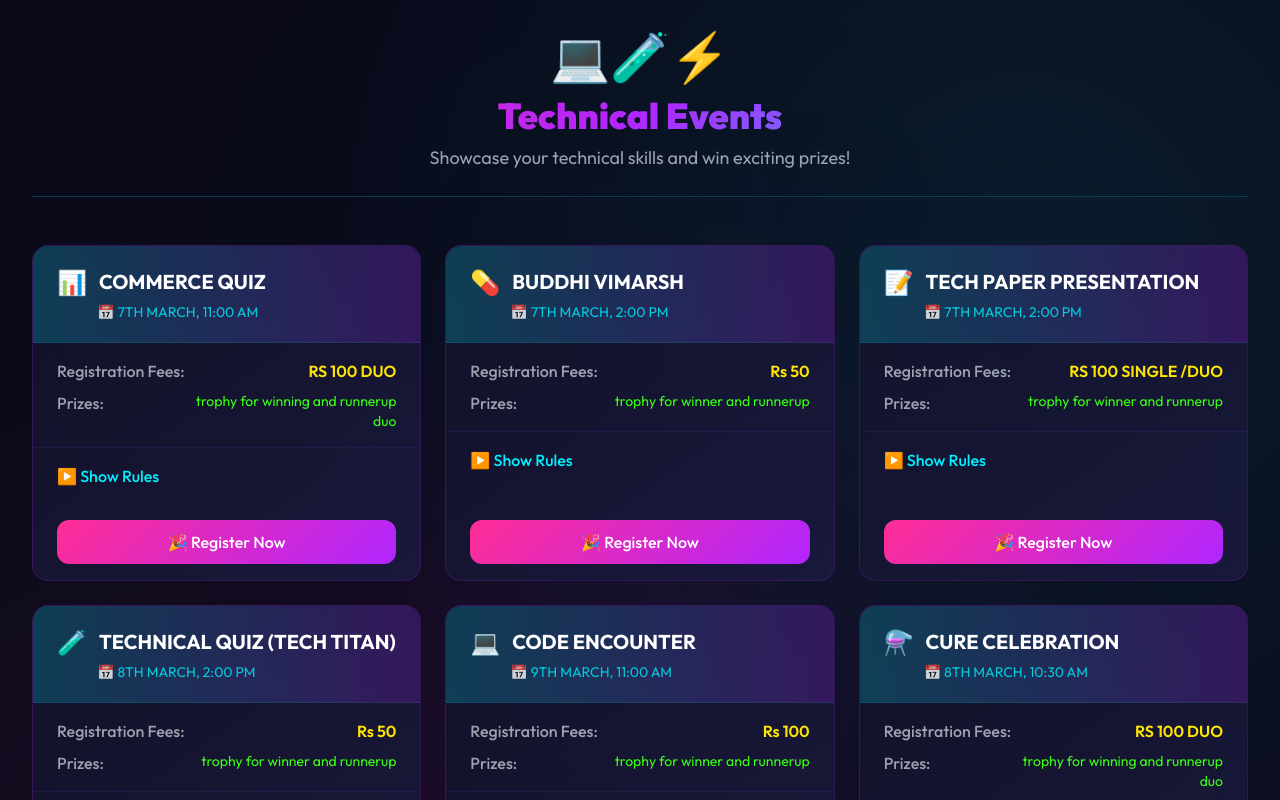
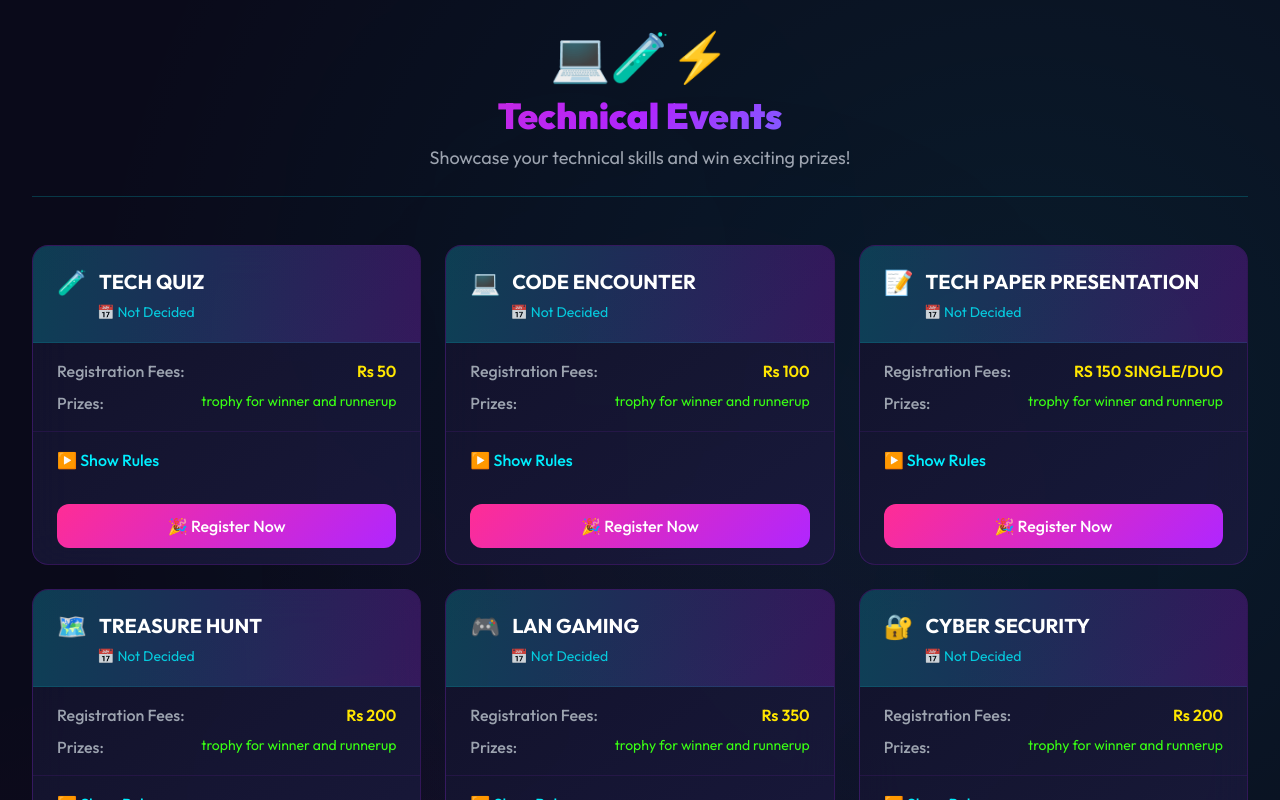
Before and after one commit to Jaishankar7655/TYF2K25, a React (Vite) app: page /Technical in a window 1280 px wide. Shown: the top 800 px of the page. Built offline with nearby package versions, Linux system fonts and the light colour scheme.

Commit message:
chnages in the date

```diff
--- a/src/Components/Culture.jsx
+++ b/src/Components/Culture.jsx
@@ -8,44 +8,44 @@ function Culture() {
     {
       id: 22, name: "TRUDIES",
       rules: ["NO SPECIFIC RULES."],
-      date: "6TH MARCH, 12:00 AM", fees: "Rs 50", prizes: "TROPHY FOR WINNER", emoji: "🎤",
+      date: "Not Decided", fees: "Rs 50", prizes: "TROPHY FOR WINNER", emoji: "🎤",
     },
     {
       id: 23, name: "SONG COMPETITION",
       rules: ["TIME DURATION WILL BE UNDER 5 MIN.", "MAXIMUM 5 MAMBER IS ALLOWED IN THE GROUP."],
-      date: "8TH MARCH, 1:00 PM", fees: "SOLO- Rs 50, DUET Rs 100, GROUP Rs150",
+      date: "Not Decided", fees: "SOLO- Rs 50, DUET Rs 100, GROUP Rs150",
       prizes: "SOLO:- 1 TROPHY FOR WINNER, DUO :- 2 TROPHY FOR WINNER, GROUP:- 1 TROPHY FOR WINNING GROUP", emoji: "🎵",
     },
     {
       id: 24, name: "DANCE COMPETITION",
       rules: ["ALL THE PARTICIPANTS MUST REGISTER BEFORE THE DEADLINE.", "EACH PERFORMANCE SHOULD BE PERFORMED UNDER 5 MIN.", "PARTICIPANTS MUST PROVIDE THEIR OWN MUSIC.", "GROUP CAN HAVE MAXIMUM 8 MEMBER."],
-      date: "8TH MARCH, 1:00 PM", fees: "SOLO- Rs 100, DUET Rs 150, GROUP Rs 250",
+      date: "Not Decided", fees: "SOLO- Rs 100, DUET Rs 150, GROUP Rs 250",
       prizes: "SOLO:- 1ST, 2ND & 3RD PRICE, DUO :- 1ST, 2ND & 3RD PRICE, GROUP:- 1ST & 2ND PRICE.", emoji: "💃",
     },
     {
       id: 25, name: "RANGOLI",
       rules: ["RANGOLI COLOURS IS ALLOWED FOR RANGOLI.(NO PAINTS OR FLOWER IS ALLOWED)", "THEME:- WOMEN DAY.", "TIME LIMITS WILL BE 1 HRS.", "SIZE OF AREA FOR RANGOLI WILL BE 4FT * 4 FT"],
-      date: "8TH MARCH, 10:30 AM", fees: "Rs 50", prizes: "TROPHY FOR WINNER AND RUNNERUP", emoji: "🎨",
+      date: "Not Decided", fees: "Rs 50", prizes: "TROPHY FOR WINNER AND RUNNERUP", emoji: "🎨",
     },
     {
       id: 26, name: "FACE PAINTAING",
       rules: ["THERE WILL BE ONLY SINGLE ROUND"],
-      date: "9TH MARCH, 10:30 AM", fees: "Rs 50", prizes: "TROPHY FOR WINNER AND RUNNERUP", emoji: "🖌️",
+      date: "Not Decided", fees: "Rs 50", prizes: "TROPHY FOR WINNER AND RUNNERUP", emoji: "🖌️",
     },
     {
       id: 27, name: "RAMP WALK",
       rules: ["DAY 1 THEME :- BOLLYWOOD.", "DAY-2 THEME:- ANGEL AND DEVIL."],
-      date: "8TH MARCH, 4:30 PM", fees: "Rs100", prizes: "TROPHY FOR WINNER AND RUNNERUP FOR MALE AND FEMALE CANDIDATE", emoji: "🕺",
+      date: "Not Decided", fees: "Rs100", prizes: "TROPHY FOR WINNER AND RUNNERUP FOR MALE AND FEMALE CANDIDATE", emoji: "🕺",
     },
     {
       id: 28, name: "NUKKAD NATAK",
       rules: ["THEME:- SOCIAL AWARENESS.", "MAX 10 MEMBER PER TEAM.", "TIME LIMIT WILL BE 10 MIN.", "TEAM SHOULD BRING THEIR OWN PROPS.", "MIC AND SOUND SYSTEM IS NOT ALLOWED"],
-      date: "9TH MARCH, 1.00PM", fees: "Rs100 PER TEAM", prizes: " TROPHY FOR WINNING GROUP", emoji: "🎭",
+      date: "Not Decided", fees: "Rs100 PER TEAM", prizes: " TROPHY FOR WINNING GROUP", emoji: "🎭",
     },
     {
       id: 29, name: "DANCE BATTLE",
       rules: ["FIRST ROUND:- PERFORMED UNDER 2 MIN.(THEME:- BOLLYWOOD)", "SECOND ROUND:- PERFORMED UNDER 2 MIN. (THEME:- HIP-HOP BEAT)", "THIRD ROUND:- PERFORMED UNDER 4 MIN.((THEME:- GIVEN ON THE SPOT)"],
-      date: "9TH MARCH, 1:30 PM", fees: "Rs100", prizes: "TROPHY FOR 1ST, 2ND & 3RD", emoji: "🔥",
+      date: "Not Decided", fees: "Rs100", prizes: "TROPHY FOR 1ST, 2ND & 3RD", emoji: "🔥",
     },
   ];
 
--- a/src/Components/Literary.jsx
+++ b/src/Components/Literary.jsx
@@ -5,14 +5,14 @@ function Literary() {
   const [openEventId, setOpenEventId] = useState(null);
   const navigate = useNavigate();
   const literaryEvents = [
-    { id: 14, name: "POSTER PRESENTATION", rules: ["THEME:- WOMENS DAY.", "USE GRAPHICS & ILLUSTRATIONS.", "ONLY HAND MADE POSTER WILL BE CONSIDERED.", "PRESENTATION TIME LIMIT FOR EXPLAINATION WILL BE 2 MIN.", "POSTER SIZE IS A0 SIZE(33* 46 INCH).", "POSTERS HAS TO BE PRE HAND MADE"], date: "7TH MARCH, 3:00 PM", fees: "Rs 50", prizes: "TROPHY FOR WINNER AND RUNNERUP", emoji: "🖼️" },
-    { id: 15, name: "BECHO TO JAANE", rules: ["SELLING MATERIAL WILL BE PROVIDED BY INSTITUTION.", "TIME LIMIT WILL BE HALF N HOUR."], date: "7TH MARCH, 2:00 PM", fees: "Rs 50", prizes: "TROPHY FOR WINNER AND RUNNERUP", emoji: "🛍️" },
-    { id: 16, name: "IPL AUCATION", rules: ["TEAM SHOULD HAVE 3 MEMBERS.", "BIDDING HAS TO BE DONE WITHIN ASSIGN BUDGET"], date: "8TH MARCH, 11:00 AM", fees: "Rs 150 PER TEAM", prizes: "TROPHY FOR WINNING AND RUNNERUP TEAM", emoji: "🏏" },
-    { id: 17, name: "POETRY (KAVI KOSH)", rules: ["VULGAR WRITING IS NOT ALLOWED."], date: "8TH MARCH, 1:00 PM", fees: "Rs 50", prizes: "TROPHY FOR WINNER AND RUNNERUP", emoji: "✍️" },
-    { id: 18, name: "EXTEMPORE", rules: ["PARTICIPANTS WILL BE GIVEN A TANDOM TOPIC AND THEY HAVE TO SPEAK ON THAT TOPIC.", "PERTICULAR TIME WILL BE GIVEN TO SPEAK.", "PARTICIPANTS WILL NOT BE ALLOWED TO PREPARE SPEECH IN ADVANCE."], date: "8TH MARCH, 2:00 PM", fees: "Rs 50", prizes: "TROPHY FOR WINNER AND RUNNERUP", emoji: "🎙️" },
-    { id: 19, name: "MIND MARATHON", rules: ["THERE WILL BE 4 ROUNDS.", "QUESTIONS WILL BE ON GENERAL SCIENCE, GK AND CURRENT AFFAIRS.", "TIME LIMIT WILL BE THERE FOR FIRST"], date: "9TH MARCH, 11:00 AM", fees: "RS 70 DUO", prizes: "TROPHY FOR WINNER AND RUNNERUP", emoji: "🧠" },
-    { id: 20, name: "AD MAD SHOW", rules: ["MAX FOUR MEMBER PER TEAM.", "TIME LIMIT WILL BE 2 MIN.", "ONE AD HAS TO BE PREPARED IN ADVANCED FOR ROUND ONE."], date: "9TH MARCH, 11:00 AM", fees: "Rs100 PER TEAM", prizes: "TROPHY FOR 1ST, 2ND & 3RD ", emoji: "📺" },
-    { id: 21, name: "DESIGNER CUT", rules: ["MAX TWO MEMBER PER TEAM.", "NEWSPAPER IS PROVIDED BY INSTITUTION.", "CUT AND DESIGN WILL BE DONE IN THE GIVEN TIME.", "DRESS CAN BE WAREABLE AND DECENT.", "NO PRE-PREPARED DRESS WILL BE ALLOWED."], date: "9TH MARCH, 11:00 AM", fees: "Rs 50", prizes: "TROPHY FOR WINNER AND RUNNERUP", emoji: "✂️" },
+    { id: 14, name: "POSTER PRESENTATION", rules: ["THEME:- WOMENS DAY.", "USE GRAPHICS & ILLUSTRATIONS.", "ONLY HAND MADE POSTER WILL BE CONSIDERED.", "PRESENTATION TIME LIMIT FOR EXPLAINATION WILL BE 2 MIN.", "POSTER SIZE IS A0 SIZE(33* 46 INCH).", "POSTERS HAS TO BE PRE HAND MADE"], date: "Not Decided", fees: "Rs 50", prizes: "TROPHY FOR WINNER AND RUNNERUP", emoji: "🖼️" },
+    { id: 15, name: "BECHO TO JAANE", rules: ["SELLING MATERIAL WILL BE PROVIDED BY INSTITUTION.", "TIME LIMIT WILL BE HALF N HOUR."], date: "Not Decided", fees: "Rs 50", prizes: "TROPHY FOR WINNER AND RUNNERUP", emoji: "🛍️" },
+    { id: 16, name: "IPL AUCATION", rules: ["TEAM SHOULD HAVE 3 MEMBERS.", "BIDDING HAS TO BE DONE WITHIN ASSIGN BUDGET"], date: "Not Decided", fees: "Rs 150 PER TEAM", prizes: "TROPHY FOR WINNING AND RUNNERUP TEAM", emoji: "🏏" },
+    { id: 17, name: "POETRY (KAVI KOSH)", rules: ["VULGAR WRITING IS NOT ALLOWED."], date: "Not Decided", fees: "Rs 50", prizes: "TROPHY FOR WINNER AND RUNNERUP", emoji: "✍️" },
+    { id: 18, name: "EXTEMPORE", rules: ["PARTICIPANTS WILL BE GIVEN A TANDOM TOPIC AND THEY HAVE TO SPEAK ON THAT TOPIC.", "PERTICULAR TIME WILL BE GIVEN TO SPEAK.", "PARTICIPANTS WILL NOT BE ALLOWED TO PREPARE SPEECH IN ADVANCE."], date: "Not Decided", fees: "Rs 50", prizes: "TROPHY FOR WINNER AND RUNNERUP", emoji: "🎙️" },
+    { id: 19, name: "MIND MARATHON", rules: ["THERE WILL BE 4 ROUNDS.", "QUESTIONS WILL BE ON GENERAL SCIENCE, GK AND CURRENT AFFAIRS.", "TIME LIMIT WILL BE THERE FOR FIRST"], date: "Not Decided", fees: "RS 70 DUO", prizes: "TROPHY FOR WINNER AND RUNNERUP", emoji: "🧠" },
+    { id: 20, name: "AD MAD SHOW", rules: ["MAX FOUR MEMBER PER TEAM.", "TIME LIMIT WILL BE 2 MIN.", "ONE AD HAS TO BE PREPARED IN ADVANCED FOR ROUND ONE."], date: "Not Decided", fees: "Rs100 PER TEAM", prizes: "TROPHY FOR 1ST, 2ND & 3RD ", emoji: "📺" },
+    { id: 21, name: "DESIGNER CUT", rules: ["MAX TWO MEMBER PER TEAM.", "NEWSPAPER IS PROVIDED BY INSTITUTION.", "CUT AND DESIGN WILL BE DONE IN THE GIVEN TIME.", "DRESS CAN BE WAREABLE AND DECENT.", "NO PRE-PREPARED DRESS WILL BE ALLOWED."], date: "Not Decided", fees: "Rs 50", prizes: "TROPHY FOR WINNER AND RUNNERUP", emoji: "✂️" },
   ];
 
   const handleToggleRules = (id) => {
--- a/src/Components/RegistrationForm.jsx
+++ b/src/Components/RegistrationForm.jsx
@@ -54,12 +54,18 @@ const categories = [
     title: "Technical",
     icon: "💻",
     events: [
-      { name: "Tech Paper presentation , (Single/Duo) ", price: 100 },
+      { name: "Tech Quiz", price: 50 },
       { name: "Code Encounter", price: 100 },
-      { name: "Cure Celebration (Duo)", price: 100 },
-      { name: "Tech Quiz", price: 50 },
+      { name: "Tech Paper Presentation (Single/Duo)", price: 150 },
+      { name: "Treasure Hunt", price: 200 },
+      { name: "LAN Gaming", price: 350 },
+      { name: "Cyber Security", price: 200 },
+      { name: "Tech Talk", price: 0 },
+      { name: "Pharma Quiz", price: 100 },
+      { name: "Cure Creation", price: 100 },
       { name: "Buddhi Vimarsh", price: 50 },
       { name: "Commerce Quiz (Duo)", price: 100 },
+      { name: "Cure Celebration (Duo)", price: 100 },
     ],
   },
   {
@@ -78,7 +84,7 @@ const categories = [
       { name: "Arm Wrestling", price: 50 },
       { name: "Badminton", price: 50 },
       { name: "Chess", price: 50 },
-      { name: "Volleyball (Per Team) ", price: 600 },
+      { name: "Volleyball (Per Team)", price: 600 },
       { name: "Kho-Kho (Per team)", price: 150 },
       { name: "Carrom", price: 50 },
     ],
@@ -87,13 +93,22 @@ const categories = [
     title: "SAC Committee",
     icon: "🌟",
     events: [
-      { name: "Dare to Drink", price: 0 },
-      { name: "Cup Pyramid", price: 0 },
+      { name: "Push-Up Challenge", price: 50 },
+      { name: "Plank / Weight Add-On Challenge", price: 0 },
       { name: "Spoon Tie-Knot Challenge", price: 0 },
-      { name: "Plank / Weight Add-on Challenge", price: 0 },
+      { name: "Poetry", price: 0 },
+      { name: "Arm Wrestling (SAC)", price: 50 },
+      { name: "Bottle Flip", price: 0 },
+      { name: "Thug of War (Per Team, Max 10)", price: 300 },
+      { name: "Teacher's Ramp Walk", price: 0 },
       { name: "Blind Fold Challenge", price: 0 },
       { name: "Dance-Freeze Challenge", price: 0 },
-      { name: "Cricket Circle Game", price: 0 },
+      { name: "Paper Folding Dance", price: 0 },
+      { name: "Truba Roadies", price: 0 },
+      { name: "Cup Pyramid", price: 0 },
+      { name: "Sign - Walk Game", price: 0 },
+      { name: "Cricket Circle Game", price: 100 },
+      { name: "Dare to Drink", price: 0 },
     ],
   },
 ];
--- a/src/Components/Sport.jsx
+++ b/src/Components/Sport.jsx
@@ -13,7 +13,7 @@ function Sport() {
         "AT LEAST TWO TEAM MEMBERS HAVE TO BE PRESENT AT THE VENUE.",
         "CANDIDATES SHOULD REACH THE VENUE BEFORE 30 MINUTES.",
       ],
-      date: "8TH MARCH, 10:00 AM",
+      date: "Not Decided",
       fees: "RS 350 PER SQUAD",
       prizes:
         "CASH PRIZE(DEPENDS ON REGISTRATION) AND CERTIFICATES TO ALL PARTICIPANTS",
@@ -23,7 +23,7 @@ function Sport() {
       id: 8,
       name: "CHESS",
       rules: ["REGULAR RULES."],
-      date: "6TH MARCH, 10:00 AM",
+      date: "Not Decided",
       fees: "Rs 50",
       prizes: "TROPHY FOR WINNER ",
       emoji: "♟️",
@@ -32,7 +32,7 @@ function Sport() {
       id: 9,
       name: "BADMINTON",
       rules: ["SINGLES WILL BE THERE.", "MATCH WILL BE OF 11 POINTS."],
-      date: "6TH MARCH, 11:00 AM",
+      date: "Not Decided",
       fees: "Rs 50",
       prizes: "TROPHY FOR WINNER AND RUNNERUP",
       emoji: "🏸",
@@ -41,7 +41,7 @@ function Sport() {
       id: 10,
       name: "KHO-KHO",
       rules: ["8 PARTICIPANTS SHOULD BE THERE IN THE TEAM."],
-      date: "6TH MARCH, 11:00 AM",
+      date: "Not Decided",
       fees: "RS 150 PER TEAM",
       prizes: "MEDAL & TROPHY FOR WINNING TEAM",
       emoji: "🏃",
@@ -55,7 +55,7 @@ function Sport() {
         "LIFTING ELBOW, GRIP CHANGE, EARLY START, INTENTIONAL SLIP.",
         "WEIGHT RANGE: 60-80 KG AND 80-ABOVE 100KG.",
       ],
-      date: "7TH MARCH, 1:00 PM",
+      date: "Not Decided",
       fees: "Rs 50",
       prizes:
         "TROPHY AND MEDAL FOR BOTH THE CATEGORY OF 60-80KG AND 80-ABOVE 100KG.",
@@ -71,7 +71,7 @@ function Sport() {
         "UMPIRE DECISION WILL BE FINAL.",
         "TEAM CAN HAVE MAXIMUM 9 MEMBERS.",
       ],
-      date: "7TH MARCH, 10:30 AM",
+      date: "Not Decided",
       fees: "RS 600 PER TEAM",
       prizes:
         " 1 TROPHY & 9 GOLD MEDALS TO WINNING TEAM & SILVER MEDALS FOR RUNNERUP TEAM",
@@ -87,7 +87,7 @@ function Sport() {
         "PROPER DRESS AND SHOES ARE MANDATORY.",
         "UMPIRE DECISION WILL BE FINAL.",
       ],
-      date: "7TH MARCH, 10:30 AM",
+      date: "Not Decided",
       fees: "RS 500 PER TEAM",
       prizes:
         " 1 TROPHY & 9 GOLD MEDALS TO WINNING TEAM & SILVER MEDALS FOR RUNNERUP TEAM",
@@ -97,7 +97,7 @@ function Sport() {
       id: 14,
       name: "CARROM",
       rules: ["REGULAR RULES."],
-      date: "7TH MARCH, 11:00 AM",
+      date: "Not Decided",
       fees: "Rs 50",
       prizes: "Not specified",
       emoji: "🎯",
--- a/src/Components/Technical.jsx
+++ b/src/Components/Technical.jsx
@@ -6,12 +6,18 @@ function Technical() {
   const navigate = useNavigate();
 
   const technicalEvents = [
-    { id: 1, name: "COMMERCE QUIZ", rules: ["THERE WILL BE THREE ROUNDS (MCQ, PRESENTATION, RAPID FIRE).", "TIME LIMIT WILL BE THERE FOR EACH ROUND.", "POINTS FOR CORRECT ANSWERS AND PENALTIES FOR INCORRECT."], date: "7TH MARCH, 11:00 AM", fees: "RS 100 DUO", prizes: "TROPHY FOR WINNING AND RUNNERUP DUO", emoji: "📊" },
-    { id: 2, name: "BUDDHI VIMARSH", rules: ["MAXIMUM 6 SLIDES CAN BE THERE.", "IT SHOULD BE RELATED TO PHARMACY TOPIC.", "EXPLANATION SHOULD BE SHORT AND SIMPLE."], date: "7TH MARCH, 2:00 PM", fees: "Rs 50", prizes: "TROPHY FOR WINNER AND RUNNERUP", emoji: "💊" },
-    { id: 3, name: "TECH PAPER PRESENTATION", rules: ["SINGLE ROUND WILL BE HELD.", "PRESENTATION SHOULD BE UNDER 10 MIN."], date: "7TH MARCH, 2:00 PM", fees: "RS 100 SINGLE /DUO", prizes: "TROPHY FOR WINNER AND RUNNERUP", emoji: "📝" },
-    { id: 6, name: "TECHNICAL QUIZ (TECH TITAN)", rules: ["TOTAL 5 SECTION WILL BE THERE.", "QUESTION ATTEMPTATION SHOULD BE MANDATORY.", "ALL THE QUESTION WILL BE MULTIPLE CHOICE"], date: "8TH MARCH, 2:00 PM", fees: "Rs 50", prizes: "TROPHY FOR WINNER AND RUNNERUP", emoji: "🧪" },
-    { id: 7, name: "CODE ENCOUNTER", rules: ["THERE WILL BE TWO ROUNDS (1ST WILL BE CHOOSE THE CORRECT ANSWER & 2ND WILL BE CODE EXECUTION)"], date: "9TH MARCH, 11:00 AM", fees: "Rs 100", prizes: "TROPHY FOR WINNER AND RUNNERUP", emoji: "💻" },
-    { id: 5, name: "CURE CELEBRATION", rules: ["IT WILL BE OF TWO ROUNDS. (SIMPLE SYRUP IN FIRST ROUND & EFFERVESCENT POWDER IS FOR SECOND ROUND)"], date: "8TH MARCH, 10:30 AM", fees: "RS 100 DUO", prizes: "TROPHY FOR WINNING AND RUNNERUP DUO", emoji: "⚗️" },
+    { id: 1, name: "TECH QUIZ", rules: ["TOTAL 5 SECTION WILL BE THERE.", "QUESTION ATTEMPTATION SHOULD BE MANDATORY.", "ALL THE QUESTION WILL BE MULTIPLE CHOICE"], date: "Not Decided", fees: "Rs 50", prizes: "TROPHY FOR WINNER AND RUNNERUP", emoji: "🧪" },
+    { id: 2, name: "CODE ENCOUNTER", rules: ["THERE WILL BE TWO ROUNDS (1ST WILL BE CHOOSE THE CORRECT ANSWER & 2ND WILL BE CODE EXECUTION)"], date: "Not Decided", fees: "Rs 100", prizes: "TROPHY FOR WINNER AND RUNNERUP", emoji: "💻" },
+    { id: 3, name: "TECH PAPER PRESENTATION", rules: ["SINGLE ROUND WILL BE HELD.", "PRESENTATION SHOULD BE UNDER 10 MIN."], date: "Not Decided", fees: "RS 150 SINGLE/DUO", prizes: "TROPHY FOR WINNER AND RUNNERUP", emoji: "📝" },
+    { id: 4, name: "TREASURE HUNT", rules: ["TEAM BASED EVENT.", "FOLLOW THE CLUES TO FIND THE TREASURE."], date: "Not Decided", fees: "Rs 200", prizes: "TROPHY FOR WINNER AND RUNNERUP", emoji: "🗺️" },
+    { id: 5, name: "LAN GAMING", rules: ["PARTICIPANTS SHOULD BRING THEIR OWN DEVICES.", "GAME RULES WILL BE ANNOUNCED ON THE SPOT."], date: "Not Decided", fees: "Rs 350", prizes: "TROPHY FOR WINNER AND RUNNERUP", emoji: "🎮" },
+    { id: 6, name: "CYBER SECURITY", rules: ["KNOWLEDGE OF CYBERSECURITY CONCEPTS REQUIRED.", "PRACTICAL AND THEORETICAL ROUNDS."], date: "Not Decided", fees: "Rs 200", prizes: "TROPHY FOR WINNER AND RUNNERUP", emoji: "🔐" },
+    { id: 7, name: "TECH TALK", rules: ["OPEN FOR ALL PARTICIPANTS.", "NO REGISTRATION FEE REQUIRED."], date: "Not Decided", fees: "Free for all", prizes: "CERTIFICATE OF PARTICIPATION", emoji: "🎤" },
+    { id: 8, name: "PHARMA QUIZ", rules: ["QUESTIONS WILL BE RELATED TO PHARMACY.", "TIME LIMIT WILL BE THERE FOR EACH ROUND."], date: "Not Decided", fees: "Rs 100", prizes: "TROPHY FOR WINNER AND RUNNERUP", emoji: "💊" },
+    { id: 9, name: "CURE CREATION", rules: ["PRACTICAL ROUND.", "RELATED TO PHARMACEUTICAL PREPARATIONS."], date: "Not Decided", fees: "Rs 100", prizes: "TROPHY FOR WINNER AND RUNNERUP", emoji: "⚗️" },
+    { id: 10, name: "BUDDHI VIMARSH", rules: ["MAXIMUM 6 SLIDES CAN BE THERE.", "IT SHOULD BE RELATED TO PHARMACY TOPIC.", "EXPLANATION SHOULD BE SHORT AND SIMPLE."], date: "Not Decided", fees: "Rs 50", prizes: "TROPHY FOR WINNER AND RUNNERUP", emoji: "📊" },
+    { id: 11, name: "COMMERCE QUIZ", rules: ["THERE WILL BE THREE ROUNDS (MCQ, PRESENTATION, RAPID FIRE).", "TIME LIMIT WILL BE THERE FOR EACH ROUND.", "POINTS FOR CORRECT ANSWERS AND PENALTIES FOR INCORRECT."], date: "Not Decided", fees: "RS 100 DUO", prizes: "TROPHY FOR WINNING AND RUNNERUP DUO", emoji: "📋" },
+    { id: 12, name: "CURE CELEBRATION", rules: ["IT WILL BE OF TWO ROUNDS. (SIMPLE SYRUP IN FIRST ROUND & EFFERVESCENT POWDER IS FOR SECOND ROUND)"], date: "Not Decided", fees: "RS 100 DUO", prizes: "TROPHY FOR WINNING AND RUNNERUP DUO", emoji: "🧬" },
   ];
 
   const handleToggleRules = (id) => {
```
